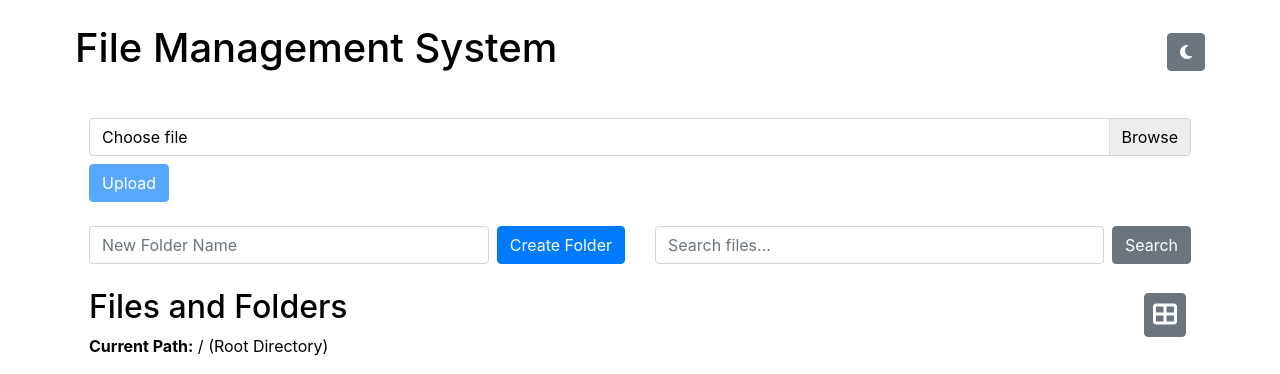
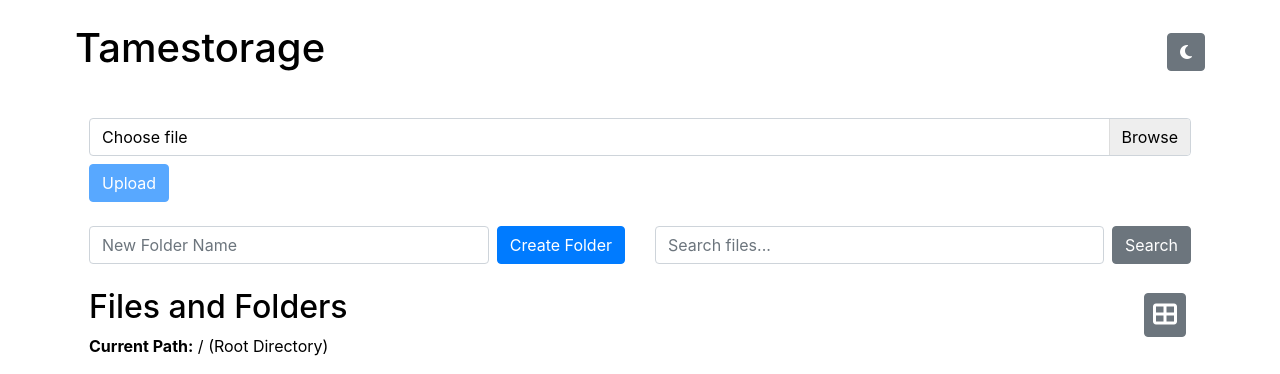
Before and after one commit to tameszaza/Storage, a Python web app: template templates/index.html in a window 1280 px wide. Shown: the top 374 px of the page. Run offline with Jinja, Linux system fonts and the light colour scheme; the template is opened without the code that fills it, so the values that code supplies are empty; some libraries are stand-ins or nearby versions.

Commit message:
change name

```diff
--- a/templates/base.html
+++ b/templates/base.html
@@ -2,7 +2,7 @@
 <html lang="en">
 <head>
     <meta charset="UTF-8">
-    <title>{% block title %}File Management System{% endblock %}</title>
+    <title>{% block title %}Tamestorage{% endblock %}</title>
     <link href="https://stackpath.bootstrapcdn.com/bootstrap/4.3.1/css/bootstrap.min.css" rel="stylesheet">
     <link rel="stylesheet" href="https://cdnjs.cloudflare.com/ajax/libs/font-awesome/6.0.0-beta3/css/all.min.css">
     <link href="{{ url_for('static', filename='css/styles.css') }}" rel="stylesheet">
@@ -11,7 +11,7 @@
 <body data-theme="light"> <!-- Default theme is light -->
     <div class="container">
         <header class="d-flex justify-content-between align-items-center my-4">
-            <h1>{% block header %}File Management System{% endblock %}</h1>
+            <h1>{% block header %}Tamestorage{% endblock %}</h1>
             <button id="themeToggle" class="btn btn-secondary">
                 <i id="themeIcon" class="fa-solid fa-moon"></i> <!-- Added ID here -->
             </button>
--- a/templates/index.html
+++ b/templates/index.html
@@ -1,4 +1,4 @@
-{% extends "base.html" %} {% block title %}File Management System{% endblock %}
+{% extends "base.html" %} {% block title %}Tamestorage{% endblock %}
 {% block content %}
 
 <div id="dropArea" class="drag-and-drop">
```
